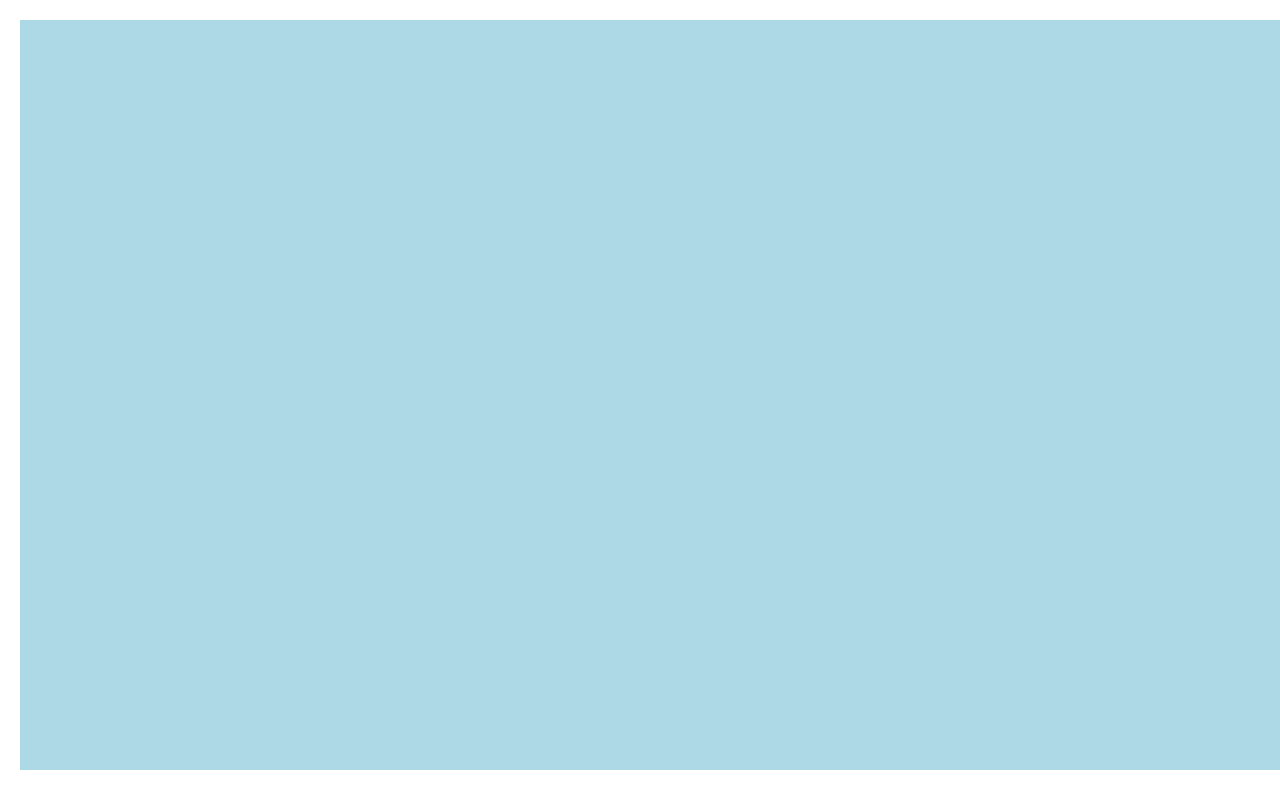
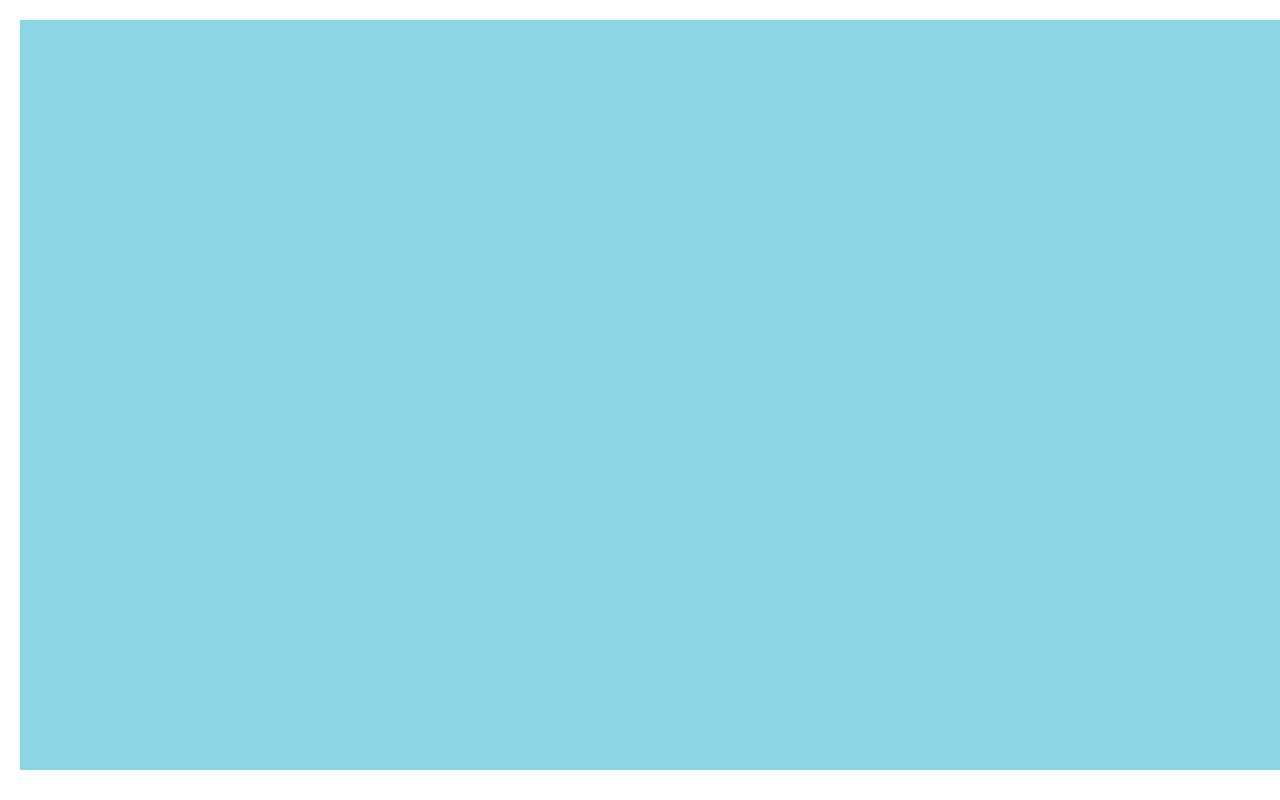
Before and after one commit to LandonBath/LandonBath.github.io, a plain HTML site: page projects/platformer/index.html in a window 1280 px wide. Shown: the top 800 px of the page. Drawn offline with nearby package versions, Linux system fonts and the light colour scheme.

Commit message:
platFormer

```diff
--- a/projects/platformer/platformer.css
+++ b/projects/platformer/platformer.css
@@ -3,7 +3,7 @@ body {
 }
 
 canvas {
-  background-color: lightblue;
+  background-color: rgb(139, 213, 231);
   margin: 20px;
 }
 
```
